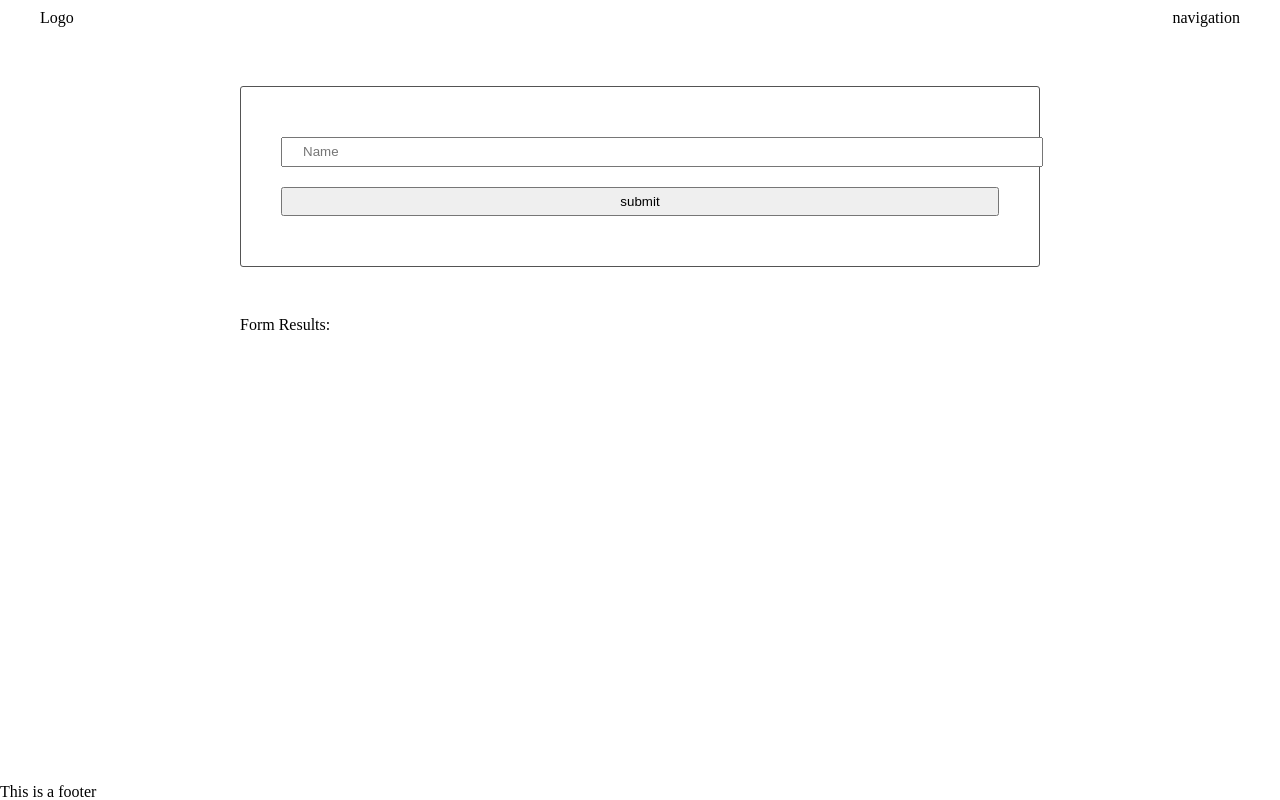
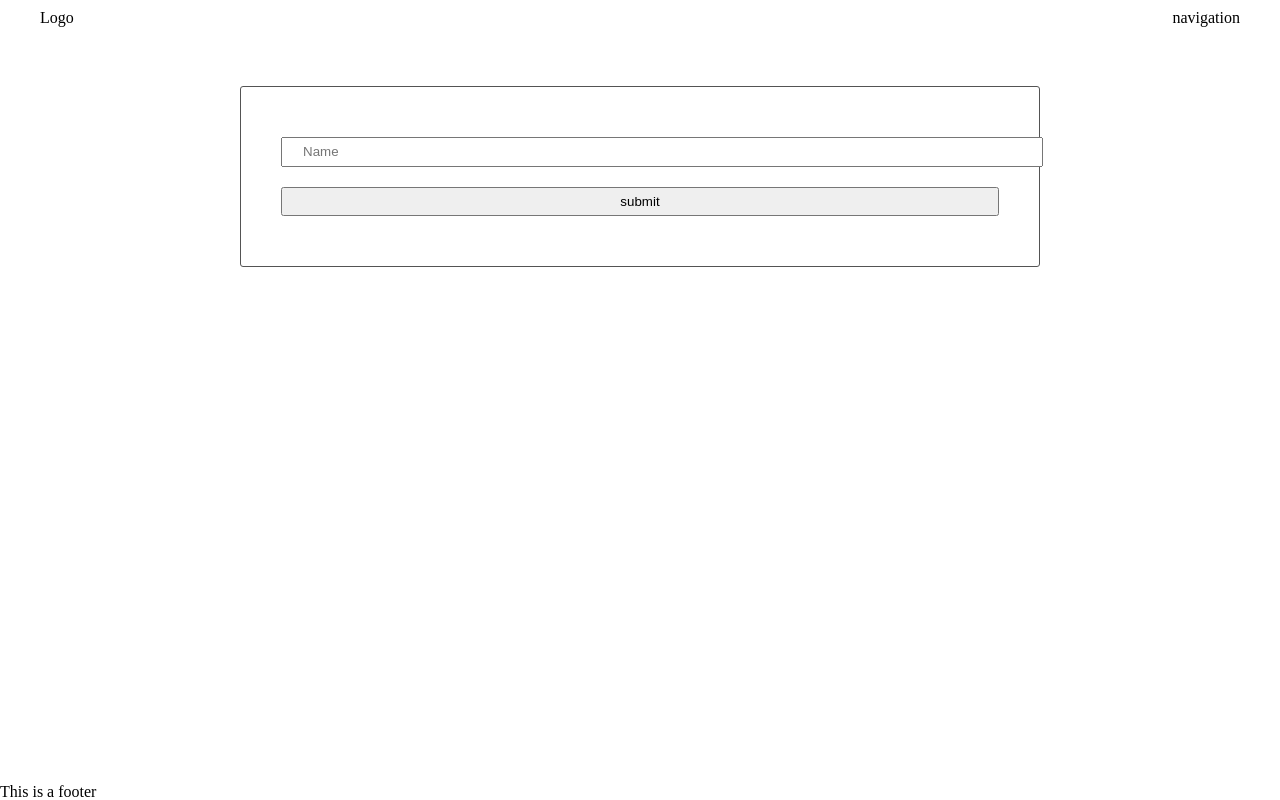
Before and after one commit to Izabela88/Evaluate_News_NLP, a website built with webpack: page src/client/views/index.html in a window 1280 px wide. Built offline with nearby package versions, Linux system fonts and the light colour scheme.

Commit message:
Update README.md

```diff
--- a/src/client/index.js
+++ b/src/client/index.js
@@ -9,8 +9,6 @@ import './styles/header.scss';
 console.log(checkForName);
 console.log(handleSubmit);
 
-// alert("I EXIST");
-// console.log("CHANGE!!");
 
 export {
   handleSubmit,
--- a/src/client/js/formHandler.js
+++ b/src/client/js/formHandler.js
@@ -23,7 +23,7 @@ const getData = async (url) => {
         console.log(data);
         return data;
     } catch (error) {
-        console.log(error("error"));
+        console.log(error);
     }
 }
 
@@ -43,7 +43,7 @@ const postData = async (url = '', data = {}) => {
         console.log(newData);
         return newData;
     } catch (error) {
-        console.log(error("error"));
+        console.log(error);
     }
 }
 
@@ -58,7 +58,7 @@ const updateInterface = async () => {
         document.querySelector('#polarity').innerHTML = "Polarity: " + allData.polarity;
         document.querySelector('#subjectivity').innerHTML = "Subjectivity: " + allData.subjectivity;
     } catch (error) {
-        console.log(error("error"));
+        console.log(error);
     }
 }
 
--- a/src/client/views/index.html
+++ b/src/client/views/index.html
@@ -27,7 +27,6 @@
             <section>
 
                 <section>
-                    <strong>Form Results:</strong>
                     <div id="results"></div>
                     <div id="polarity"></div>
                     <div id="subjectivity"></div>
```
Also changed, not shown: README.md, dist/main.js, src/client/styles/form.scss (indentation only).
